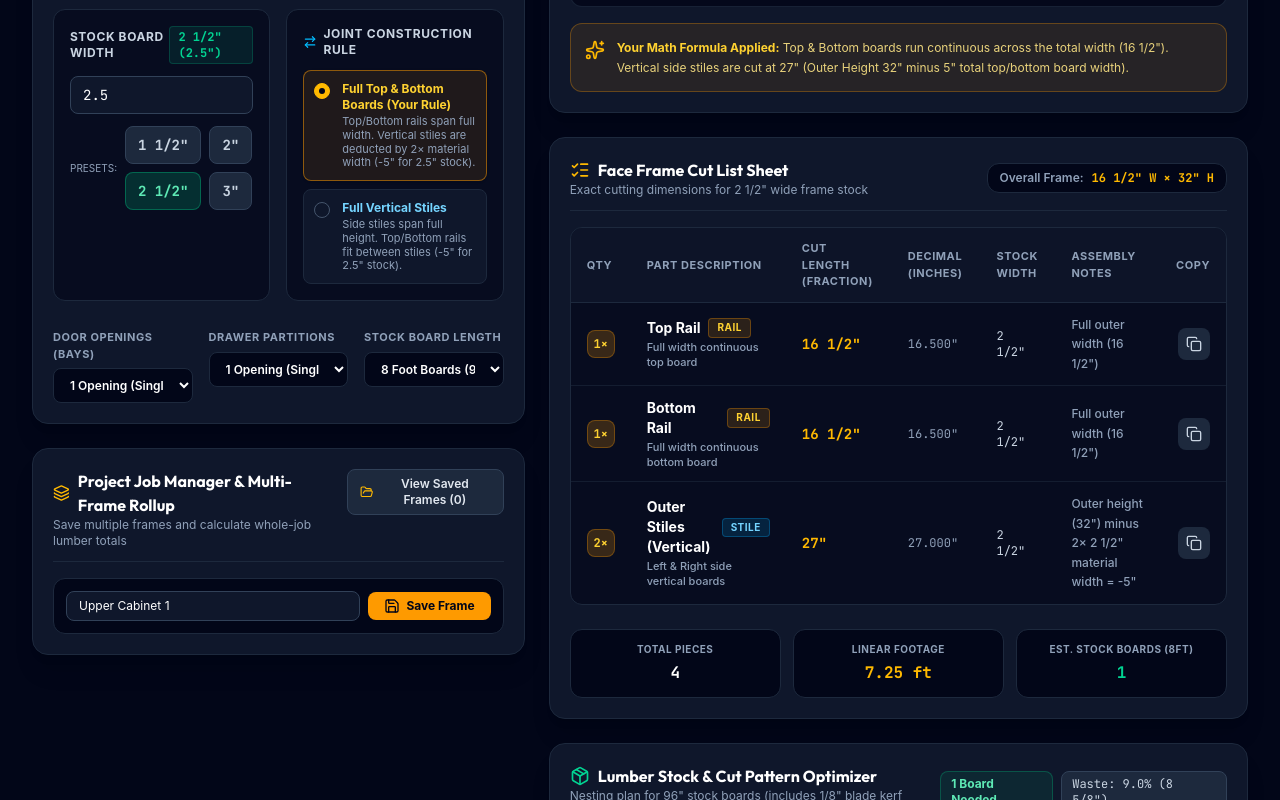
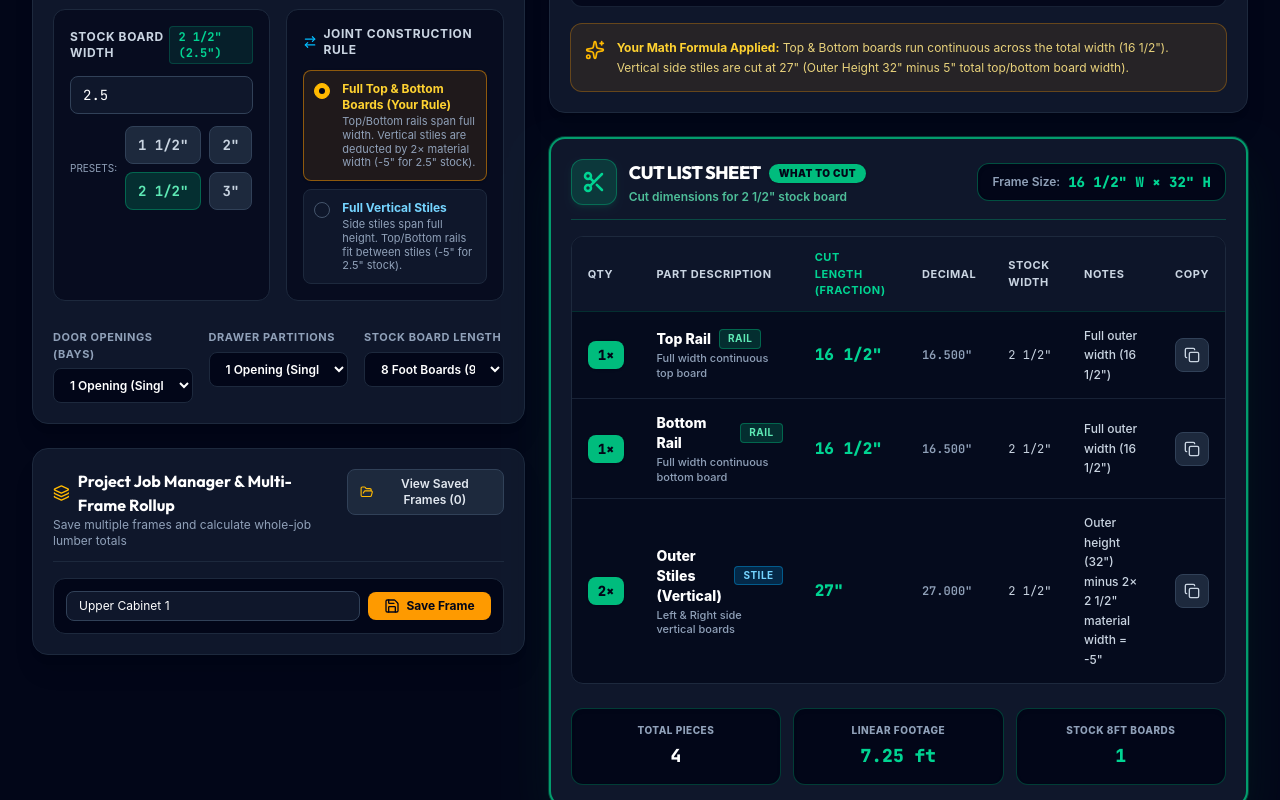
Before and after one commit to vexonastudios/cabinetframecalculator, a React (Vite) app: page / in a window 1280 px wide. Shown: the part 780-1580 px from the top of the page. Built offline with nearby package versions, Linux system fonts and the light colour scheme.

Commit message:
style: high visibility green theme for Cut List Sheet

```diff
--- a/src/components/CutListTable.jsx
+++ b/src/components/CutListTable.jsx
@@ -1,5 +1,5 @@
 import React from 'react';
-import { ListChecks, CheckCircle2, Copy, Check, Info } from 'lucide-react';
+import { ListChecks, Copy, Check, Scissors } from 'lucide-react';
 import { formatFraction } from '../utils/fractionUtils';
 
 export default function CutListTable({ calcResult }) {
@@ -20,70 +20,79 @@ export default function CutListTable({ calcResult }) {
   const getBadgeStyle = (type) => {
     switch (type) {
       case 'RAIL':
-        return 'bg-amber-500/15 text-amber-300 border-amber-500/30';
+        return 'bg-emerald-500/20 text-emerald-300 border-emerald-500/40';
       case 'STILE':
-        return 'bg-sky-500/15 text-sky-300 border-sky-500/30';
+        return 'bg-sky-500/20 text-sky-300 border-sky-500/40';
       case 'MULLION':
-        return 'bg-purple-500/15 text-purple-300 border-purple-500/30';
+        return 'bg-purple-500/20 text-purple-300 border-purple-500/40';
       default:
-        return 'bg-emerald-500/15 text-emerald-300 border-emerald-500/30';
+        return 'bg-amber-500/20 text-amber-300 border-amber-500/40';
     }
   };
 
   return (
-    <div className="bg-slate-900 border border-slate-800 rounded-2xl p-4 sm:p-5 shadow-xl space-y-4">
+    <div className="bg-slate-900 border-2 border-emerald-500/80 rounded-2xl p-4 sm:p-5 shadow-2xl shadow-emerald-950/60 ring-1 ring-emerald-500/30 space-y-4">
 
-      {/* Header */}
-      <div className="flex flex-col sm:flex-row sm:items-center justify-between border-b border-slate-800 pb-3 gap-3">
-        <div>
-          <h2 className="text-base font-bold text-white flex items-center gap-2 font-display">
-            <ListChecks className="w-5 h-5 text-amber-400" />
-            Face Frame Cut List Sheet
-          </h2>
-          <p className="text-xs text-slate-400">
-            Exact cutting dimensions for {formatFraction(config.materialWidth, prec)} wide frame stock
-          </p>
+      {/* High-Visibility Header */}
+      <div className="flex flex-col sm:flex-row sm:items-center justify-between border-b border-emerald-500/30 pb-3.5 gap-3">
+        <div className="flex items-center gap-3">
+          <div className="p-2.5 bg-emerald-500/20 border border-emerald-500/40 rounded-xl text-emerald-400 shadow-md shadow-emerald-500/10">
+            <Scissors className="w-6 h-6 stroke-[2.5]" />
+          </div>
+          <div>
+            <div className="flex items-center gap-2">
+              <h2 className="text-lg font-black text-white font-display tracking-tight">
+                CUT LIST SHEET
+              </h2>
+              <span className="bg-emerald-500 text-slate-950 font-black px-2.5 py-0.5 rounded-full text-[10px] uppercase tracking-wider shadow">
+                WHAT TO CUT
+              </span>
+            </div>
+            <p className="text-xs font-semibold text-emerald-300/80 mt-0.5">
+              Cut dimensions for {formatFraction(config.materialWidth, prec)} stock board
+            </p>
+          </div>
         </div>
 
         {/* Outer dimensions badge */}
-        <div className="flex items-center gap-2 bg-slate-950 px-3 py-1.5 rounded-xl border border-slate-800 self-start sm:self-auto">
-          <span className="text-xs text-slate-400 font-semibold">Overall Frame:</span>
-          <span className="text-xs font-mono font-bold text-amber-400">
+        <div className="flex items-center gap-2 bg-slate-950 px-3.5 py-2 rounded-xl border border-emerald-500/40 self-start sm:self-auto shadow-inner">
+          <span className="text-xs text-slate-400 font-semibold">Frame Size:</span>
+          <span className="text-sm font-mono font-black text-emerald-400">
             {outerWidthFraction} W × {outerHeightFraction} H
           </span>
         </div>
       </div>
 
       {/* Desktop Table View */}
-      <div className="hidden md:block overflow-x-auto rounded-xl border border-slate-800 bg-slate-950/60">
+      <div className="hidden md:block overflow-x-auto rounded-xl border border-slate-800 bg-slate-950/70">
         <table className="w-full text-left border-collapse">
           <thead>
-            <tr className="border-b border-slate-800 bg-slate-900/80 text-[11px] font-bold text-slate-400 uppercase tracking-wider">
+            <tr className="border-b border-emerald-500/20 bg-slate-900/90 text-[11px] font-bold text-slate-300 uppercase tracking-wider">
               <th className="py-3 px-4">Qty</th>
               <th className="py-3 px-4">Part Description</th>
-              <th className="py-3 px-4">Cut Length (Fraction)</th>
-              <th className="py-3 px-4">Decimal (Inches)</th>
+              <th className="py-3 px-4 text-emerald-400">CUT LENGTH (FRACTION)</th>
+              <th className="py-3 px-4">Decimal</th>
               <th className="py-3 px-4">Stock Width</th>
-              <th className="py-3 px-4">Assembly Notes</th>
+              <th className="py-3 px-4">Notes</th>
               <th className="py-3 px-4 text-right">Copy</th>
             </tr>
           </thead>
-          <tbody className="divide-y divide-slate-800/60 text-xs font-medium text-slate-200">
+          <tbody className="divide-y divide-slate-800/80 text-xs font-medium text-slate-200">
             {cutList.map((item) => (
-              <tr key={item.id} className="hover:bg-slate-850/50 transition-colors">
+              <tr key={item.id} className="hover:bg-emerald-950/30 transition-colors">
 
                 {/* Qty Badge */}
-                <td className="py-3 px-4">
-                  <span className="inline-flex items-center justify-center w-7 h-7 rounded-lg bg-amber-500/20 text-amber-300 font-mono font-bold border border-amber-500/30">
+                <td className="py-3.5 px-4">
+                  <span className="inline-flex items-center justify-center px-2.5 py-1 rounded-lg bg-emerald-500 text-slate-950 font-mono font-black text-sm shadow">
                     {item.quantity}×
                   </span>
                 </td>
 
                 {/* Name & Type */}
-                <td className="py-3 px-4">
+                <td className="py-3.5 px-4">
                   <div className="flex flex-col">
                     <div className="flex items-center gap-2">
-                      <span className="font-bold text-white text-sm">{item.name}</span>
+                      <span className="font-extrabold text-white text-sm">{item.name}</span>
                       <span className={`px-2 py-0.5 rounded text-[10px] font-bold uppercase tracking-wider border ${getBadgeStyle(item.type)}`}>
                         {item.type}
                       </span>
@@ -92,31 +101,31 @@ export default function CutListTable({ calcResult }) {
                   </div>
                 </td>
 
-                {/* Fraction Cut Length */}
-                <td className="py-3 px-4 font-mono font-bold text-amber-400 text-sm">
+                {/* Fraction Cut Length - Stand Out */}
+                <td className="py-3.5 px-4 font-mono font-black text-emerald-400 text-base">
                   {item.lengthFraction}
                 </td>
 
                 {/* Decimal Length */}
-                <td className="py-3 px-4 font-mono text-slate-400">
+                <td className="py-3.5 px-4 font-mono text-slate-400 font-semibold">
                   {item.lengthDecimal}"
                 </td>
 
                 {/* Material Stock Width */}
-                <td className="py-3 px-4 font-mono text-slate-300">
+                <td className="py-3.5 px-4 font-mono text-slate-300">
                   {item.widthFraction}
                 </td>
 
                 {/* Notes */}
-                <td className="py-3 px-4 text-slate-400 text-xs leading-relaxed max-w-xs">
+                <td className="py-3.5 px-4 text-slate-300 text-xs leading-relaxed max-w-xs">
                   {item.notes}
                 </td>
 
                 {/* Copy Button */}
-                <td className="py-3 px-4 text-right">
+                <td className="py-3.5 px-4 text-right">
                   <button
                     onClick={() => handleCopyText(item)}
-                    className="p-2 rounded-lg bg-slate-800 hover:bg-slate-700 text-slate-300 transition-colors inline-flex items-center justify-center active:scale-95"
+                    className="p-2 rounded-lg bg-slate-800 hover:bg-slate-700 text-slate-300 transition-colors inline-flex items-center justify-center active:scale-95 border border-slate-700"
                     title="Copy cut specs"
                   >
                     {copiedId === item.id ? (
@@ -133,51 +142,62 @@ export default function CutListTable({ calcResult }) {
         </table>
       </div>
 
-      {/* Mobile Card View */}
+      {/* Mobile High-Contrast Cards - Simplified & Easy to Read */}
       <div className="md:hidden space-y-3">
         {cutList.map((item) => (
-          <div key={item.id} className="bg-slate-950/80 rounded-xl border border-slate-800 p-4 space-y-3">
-            <div className="flex justify-between items-start gap-2">
-              <div className="flex items-start gap-3">
-                <span className="inline-flex items-center justify-center w-8 h-8 rounded-lg bg-amber-500/20 text-amber-300 font-mono font-bold border border-amber-500/30 shrink-0 mt-0.5">
+          <div
+            key={item.id}
+            className="bg-slate-950 rounded-xl border-2 border-emerald-500/60 border-l-8 border-l-emerald-500 p-4 shadow-lg space-y-3"
+          >
+            {/* Header row: Qty + Name + Copy */}
+            <div className="flex justify-between items-center gap-2">
+              <div className="flex items-center gap-2.5">
+                <span className="inline-flex items-center justify-center px-3 py-1.5 rounded-lg bg-emerald-500 text-slate-950 font-mono font-black text-base shadow">
                   {item.quantity}×
                 </span>
                 <div>
-                  <div className="flex flex-wrap items-center gap-2 mb-1">
-                    <span className="font-bold text-white text-sm">{item.name}</span>
-                    <span className={`px-2 py-0.5 rounded text-[10px] font-bold uppercase tracking-wider border ${getBadgeStyle(item.type)}`}>
-                      {item.type}
-                    </span>
-                  </div>
-                  <span className="text-[11px] text-slate-400 leading-tight">{item.subtitle}</span>
+                  <span className="font-extrabold text-white text-base block leading-tight">{item.name}</span>
+                  <span className={`inline-block mt-0.5 px-2 py-0.2 rounded text-[10px] font-bold uppercase tracking-wider border ${getBadgeStyle(item.type)}`}>
+                    {item.type}
+                  </span>
                 </div>
               </div>
 
               <button
                 onClick={() => handleCopyText(item)}
-                className="p-2 rounded-lg bg-slate-800 hover:bg-slate-700 text-slate-300 transition-colors shrink-0 active:scale-95"
+                className="p-2.5 rounded-lg bg-slate-800 hover:bg-slate-700 text-slate-300 transition-colors shrink-0 active:scale-95 border border-slate-700"
               >
                 {copiedId === item.id ? (
-                  <Check className="w-4 h-4 text-emerald-400" />
+                  <Check className="w-5 h-5 text-emerald-400" />
                 ) : (
-                  <Copy className="w-4 h-4" />
+                  <Copy className="w-5 h-5" />
                 )}
               </button>
             </div>
 
-            <div className="bg-slate-900 rounded-lg p-3 border border-slate-800/80 grid grid-cols-2 gap-3">
+            {/* Big Bold Cut Display Box */}
+            <div className="bg-emerald-950/40 rounded-xl p-3.5 border border-emerald-500/40 flex items-center justify-between">
               <div>
-                <span className="text-[10px] uppercase font-bold text-slate-500 block mb-0.5">Cut Length</span>
-                <span className="font-mono font-bold text-amber-400 text-sm">{item.lengthFraction}</span>
-                <span className="font-mono text-slate-400 text-[10px] ml-1">({item.lengthDecimal}")</span>
+                <span className="text-[10px] uppercase font-black tracking-wider text-emerald-400 block mb-0.5">
+                  CUT LENGTH TO MAKE:
+                </span>
+                <div className="flex items-baseline gap-2">
+                  <span className="font-mono font-black text-emerald-400 text-2xl tracking-tight">
+                    {item.lengthFraction}
+                  </span>
+                  <span className="font-mono text-slate-400 text-xs font-semibold">
+                    ({item.lengthDecimal}")
+                  </span>
+                </div>
               </div>
-              <div>
-                <span className="text-[10px] uppercase font-bold text-slate-500 block mb-0.5">Stock Width</span>
-                <span className="font-mono text-slate-200 text-sm">{item.widthFraction}</span>
+
+              <div className="text-right border-l border-emerald-500/20 pl-3">
+                <span className="text-[10px] uppercase font-bold text-slate-400 block mb-0.5">Stock</span>
+                <span className="font-mono font-bold text-white text-sm">{item.widthFraction}</span>
               </div>
             </div>
 
-            <p className="text-[11px] text-slate-400 leading-relaxed border-t border-slate-800/50 pt-2">
+            <p className="text-xs text-slate-300 font-medium leading-normal pt-1">
               {item.notes}
             </p>
           </div>
@@ -186,23 +206,23 @@ export default function CutListTable({ calcResult }) {
 
       {/* Summary Footer Bar */}
       <div className="grid grid-cols-2 sm:grid-cols-3 gap-3 pt-2">
-        <div className="bg-slate-950 p-3 rounded-xl border border-slate-800 flex flex-col justify-center items-center text-center">
-          <span className="text-[10px] uppercase tracking-wider font-bold text-slate-400 mb-1">Total Pieces</span>
-          <span className="text-base font-mono font-bold text-white">
+        <div className="bg-slate-950 p-3.5 rounded-xl border border-emerald-500/30 flex flex-col justify-center items-center text-center shadow-inner">
+          <span className="text-[10px] uppercase tracking-wider font-extrabold text-slate-400 mb-1">Total Pieces</span>
+          <span className="text-lg font-mono font-black text-white">
             {cutList.reduce((sum, item) => sum + item.quantity, 0)}
           </span>
         </div>
 
-        <div className="bg-slate-950 p-3 rounded-xl border border-slate-800 flex flex-col justify-center items-center text-center">
-          <span className="text-[10px] uppercase tracking-wider font-bold text-slate-400 mb-1">Linear Footage</span>
-          <span className="text-base font-mono font-bold text-amber-400">
+        <div className="bg-slate-950 p-3.5 rounded-xl border border-emerald-500/30 flex flex-col justify-center items-center text-center shadow-inner">
+          <span className="text-[10px] uppercase tracking-wider font-extrabold text-slate-400 mb-1">Linear Footage</span>
+          <span className="text-lg font-mono font-black text-emerald-400">
             {totalLinearFeet} ft
           </span>
         </div>
 
-        <div className="col-span-2 sm:col-span-1 bg-slate-950 p-3 rounded-xl border border-slate-800 flex flex-col justify-center items-center text-center">
-          <span className="text-[10px] uppercase tracking-wider font-bold text-slate-400 mb-1">Est. Stock Boards (8ft)</span>
-          <span className="text-base font-mono font-bold text-emerald-400">
+        <div className="col-span-2 sm:col-span-1 bg-slate-950 p-3.5 rounded-xl border border-emerald-500/30 flex flex-col justify-center items-center text-center shadow-inner">
+          <span className="text-[10px] uppercase tracking-wider font-extrabold text-slate-400 mb-1">Stock 8ft Boards</span>
+          <span className="text-lg font-mono font-black text-emerald-400">
             {stockOptimization?.boardCount || 1}
           </span>
         </div>
```
